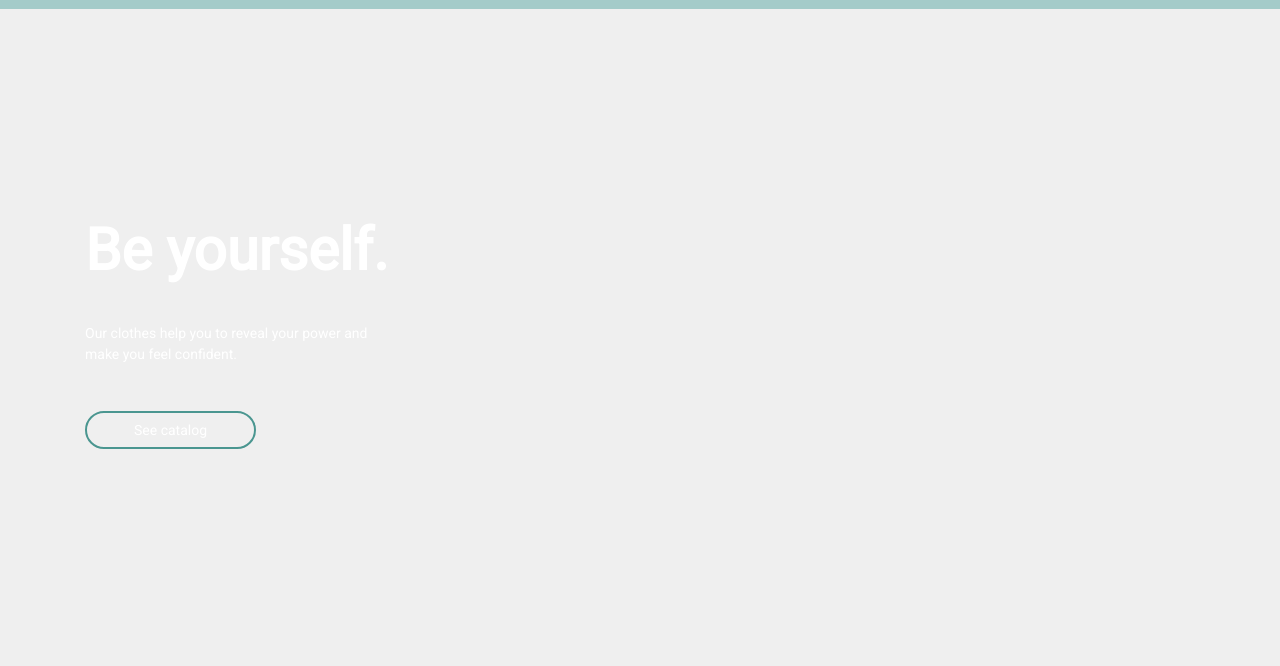
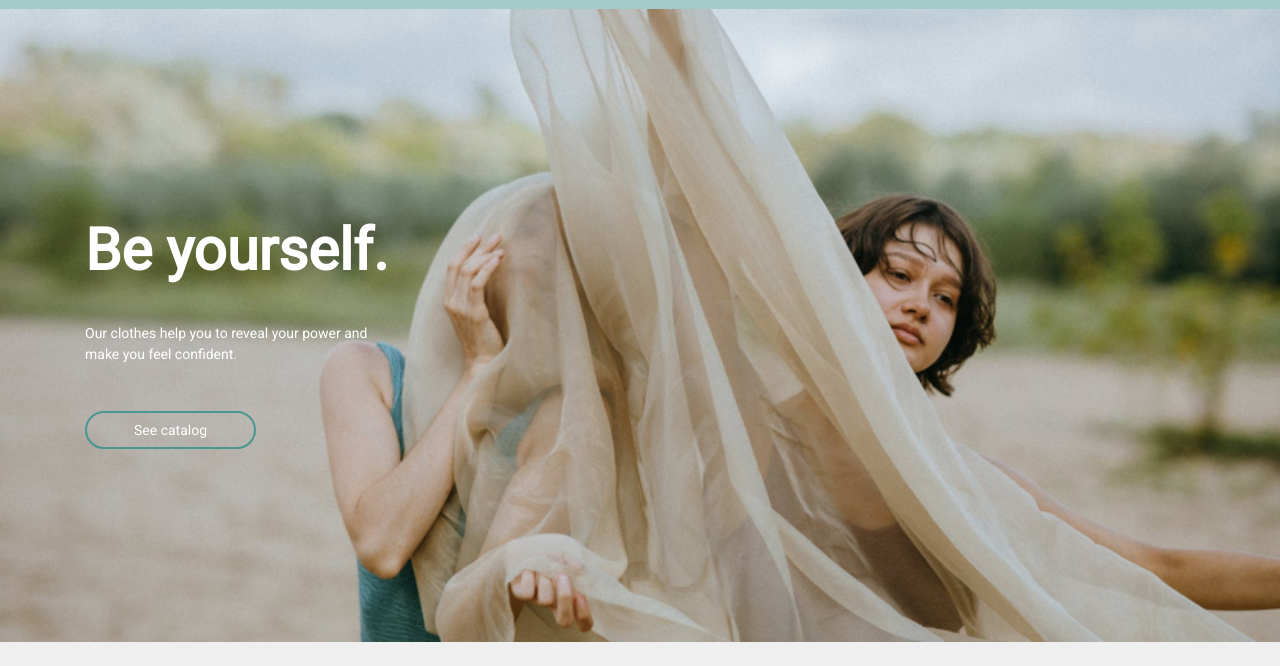
Before and after one commit to OlyaKamalova/Online_store, a plain HTML site: page Frei_shop.html in a window 1280 px wide. Shown: the part 134-800 px from the top of the page. Drawn offline with Linux system fonts and the light colour scheme; files whose address does not match are found by name.

Commit message:
Update and rename index.html to Frei_shop.html

```diff
--- a/index.html
+++ b/Frei_shop.html
@@ -91,7 +91,7 @@
 		height: 1px;
 	}
 	.banner {
-		background-image: url("image 1.jpg") ;
+		background-image: url("./Store_lab2/image 1.jpg") ;
 		background-repeat: no-repeat;
 		background-size: cover;
 		background-position: center center;
```
